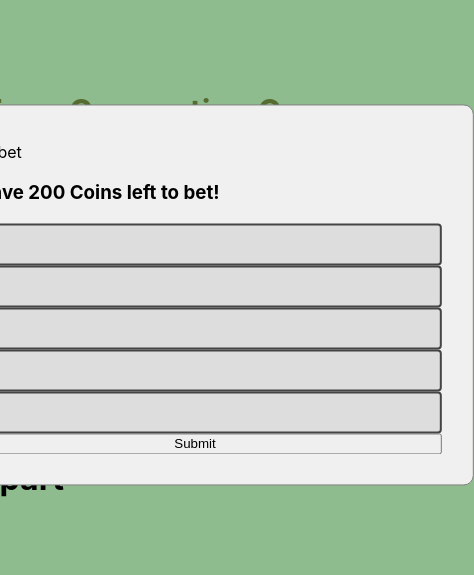
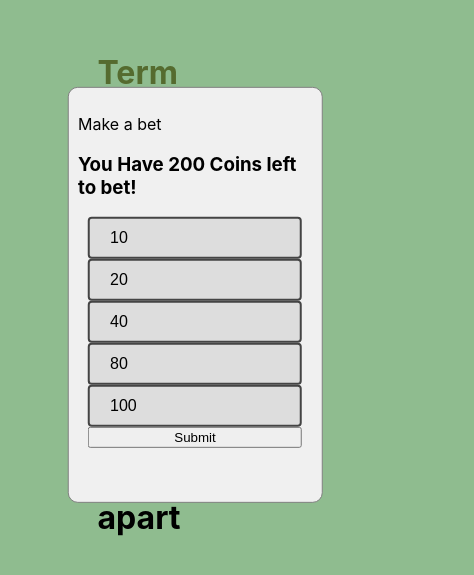
Before and after one commit to rivka99/chain-reaction-game, a React app: page / in a window 390 px wide. Shown: the part 127-702 px from the top of the page, 474 px wide, since content can reach past the window. Built offline with nearby package versions, Linux system fonts and the light colour scheme.

Commit message:
added styling for more mobile friendlyness

```diff
--- a/src/App.css
+++ b/src/App.css
@@ -6,6 +6,7 @@
   color: red;
   height:50px;
   font-size:xx-large;
+  max-width: 50%;
 }
 
 .name{
@@ -20,7 +21,7 @@
   transform: translate(-50%, -50%);
   text-align: center;
   font-size: xx-large;
-  max-width: 550px;
+  max-width: 50%;
 }
 
 .diffNum{
@@ -49,7 +50,7 @@
   top: 50%;
   left: 50%;
   transform: translate(-50%, -50%);
-  max-width: fit-content;
+  max-width: 50%;
 }
 
 .radio-toolbar {
```
